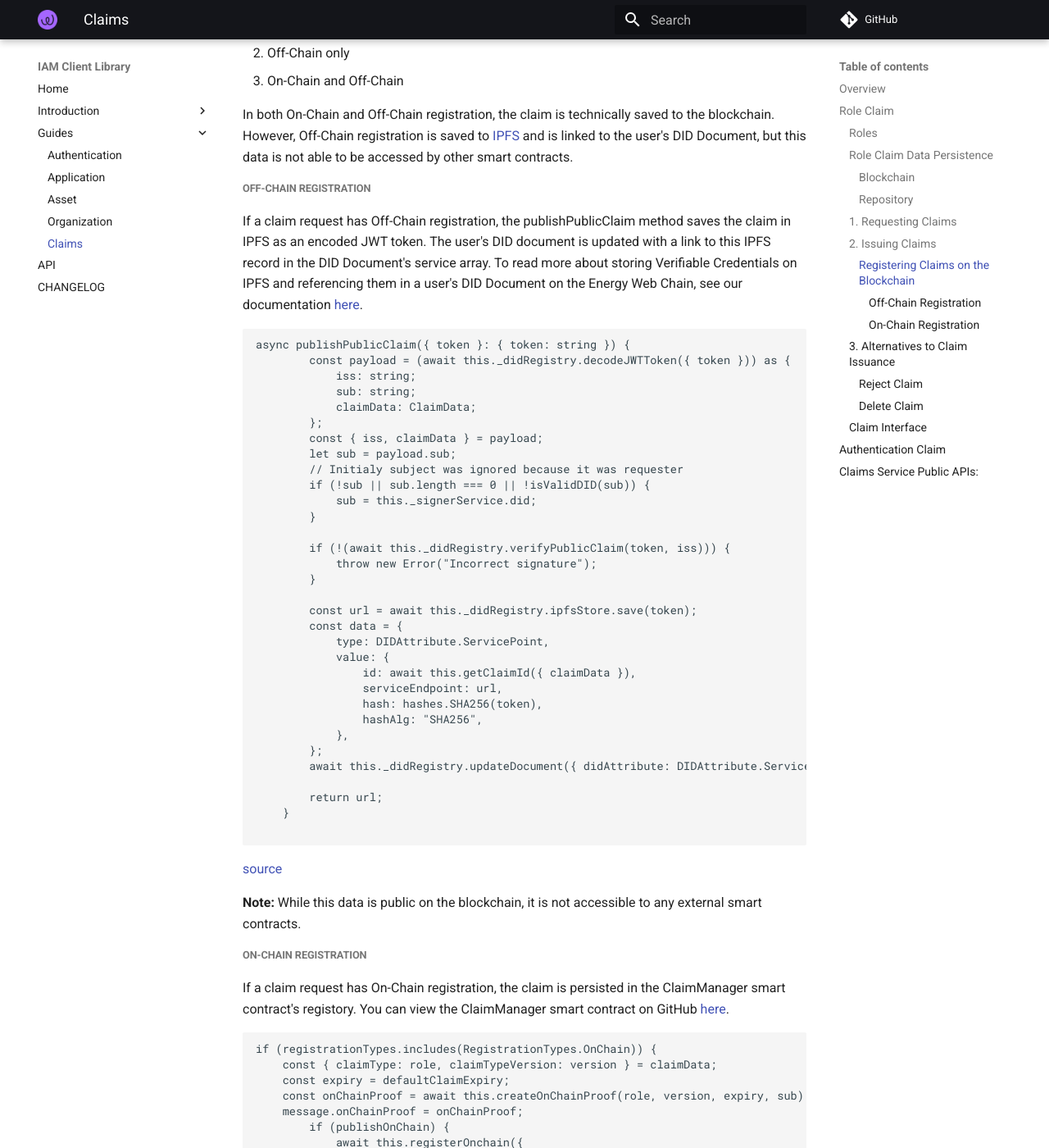
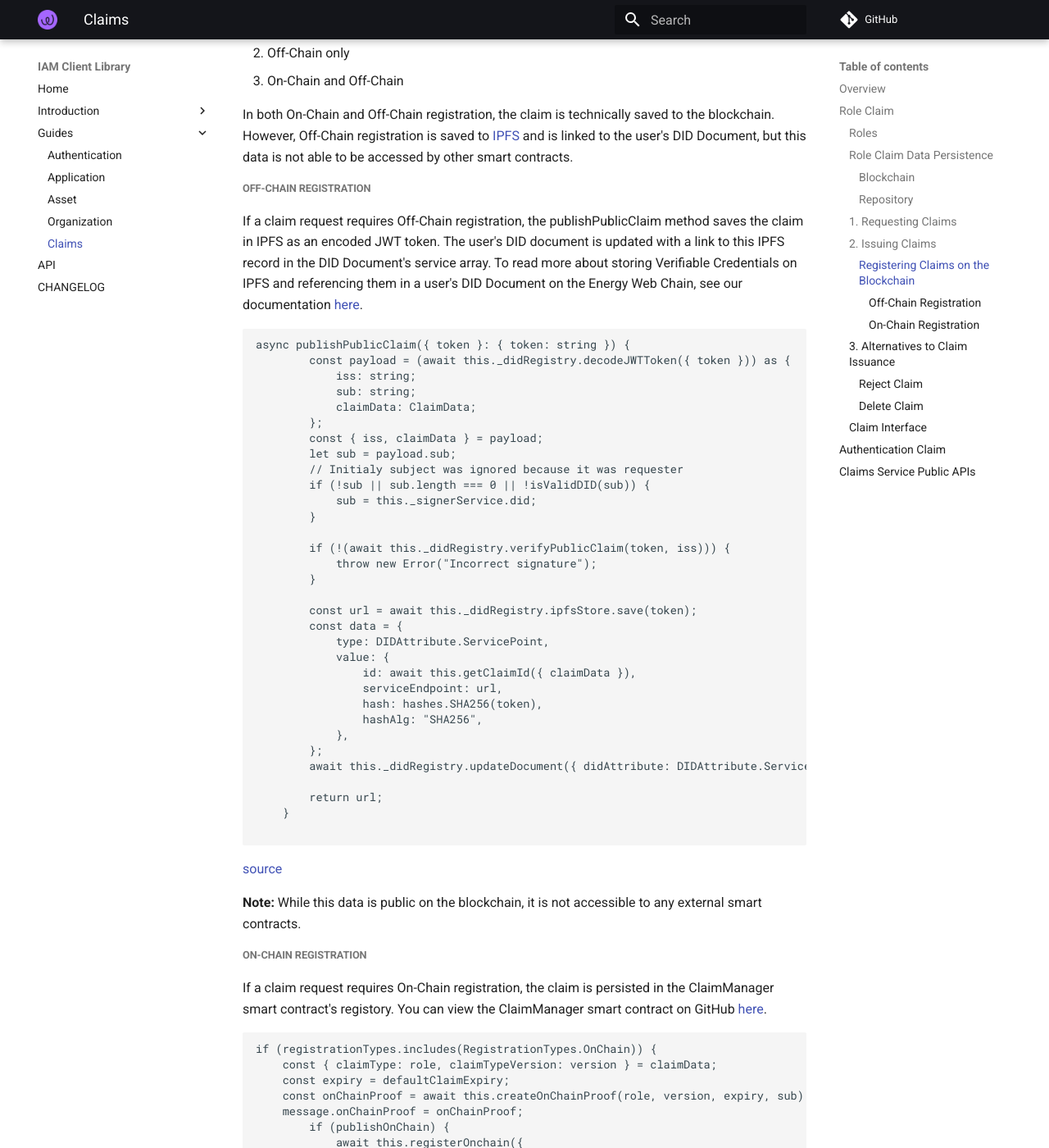
Before and after one commit to energywebfoundation/iam-client-lib, an MkDocs documentation site: the page built from docs/guides/claim.md, in a window 1280 px wide and 1400 px high, scrolled down 2878 px. Shown: the whole window at 82% size. Built offline with MkDocs 1.6.1 and Material for MkDocs 9.7.7, drawn with Linux system fonts in a browser that asks for light colours; comment, search, counter and statistics services are not loaded; some of the changed text lies outside the part shown.

Commit message:
update registration type wording

````diff
--- a/docs/guides/claim.md
+++ b/docs/guides/claim.md
@@ -101,7 +101,7 @@ The claim request has an array of [RegistrationTypes]((../api/interfaces/modules
 In both On-Chain and Off-Chain registration, the claim is technically saved to the blockchain. However, Off-Chain registration is saved to [IPFS](https://ipfs.io/) and is linked to the user's DID Document, but this data is not able to be accessed by other smart contracts.
 
 ##### Off-Chain Registration
-If a claim request has Off-Chain registration, the publishPublicClaim method saves the claim in IPFS as an encoded JWT token. The user's DID document is updated with a link to this IPFS record in the DID Document's service array. To read more about storing Verifiable Credentials on IPFS and referencing them in a user's DID Document on the Energy Web Chain, see our documentation [here](https://energy-web-foundation.gitbook.io/energy-web/technology/the-stack/trust-layer-energy-web-chain/ipfs-in-ew-dos#storing-verifiable-credentials-on-ipfs).
+If a claim request requires Off-Chain registration, the publishPublicClaim method saves the claim in IPFS as an encoded JWT token. The user's DID document is updated with a link to this IPFS record in the DID Document's service array. To read more about storing Verifiable Credentials on IPFS and referencing them in a user's DID Document on the Energy Web Chain, see our documentation [here](https://energy-web-foundation.gitbook.io/energy-web/technology/the-stack/trust-layer-energy-web-chain/ipfs-in-ew-dos#storing-verifiable-credentials-on-ipfs).
 
 ```
 async publishPublicClaim({ token }: { token: string }) {
@@ -142,7 +142,7 @@ async publishPublicClaim({ token }: { token: string }) {
 **Note:** While this data is public on the blockchain, it is not accessible to any external smart contracts.
 
 ##### On-Chain Registration
-If a claim request has On-Chain registration, the claim is persisted in the ClaimManager smart contract's registory. You can view the ClaimManager smart contract on GitHub [here](https://github.com/energywebfoundation/iam-contracts/blob/master/contracts/roles/ClaimManager.sol).
+If a claim request requires On-Chain registration, the claim is persisted in the ClaimManager smart contract's registory. You can view the ClaimManager smart contract on GitHub [here](https://github.com/energywebfoundation/iam-contracts/blob/master/contracts/roles/ClaimManager.sol).
 
 ```
 if (registrationTypes.includes(RegistrationTypes.OnChain)) {
@@ -395,7 +395,7 @@ Example of authentication token:
   }
 ```
 
-## Claims Service Public APIs:
+## Claims Service Public APIs
 
 -   [getClaimsId](../api/classes/modules_claims_claims_service.ClaimsService.md#getclaimid)
 -   [getClaimsByIssuer](../api/classes/modules_claims_claims_service.ClaimsService.md#getclaimsbyissuer)
````
Also changed, not shown: other parts of docs/guides/claim.md (+1 -1 lines).
